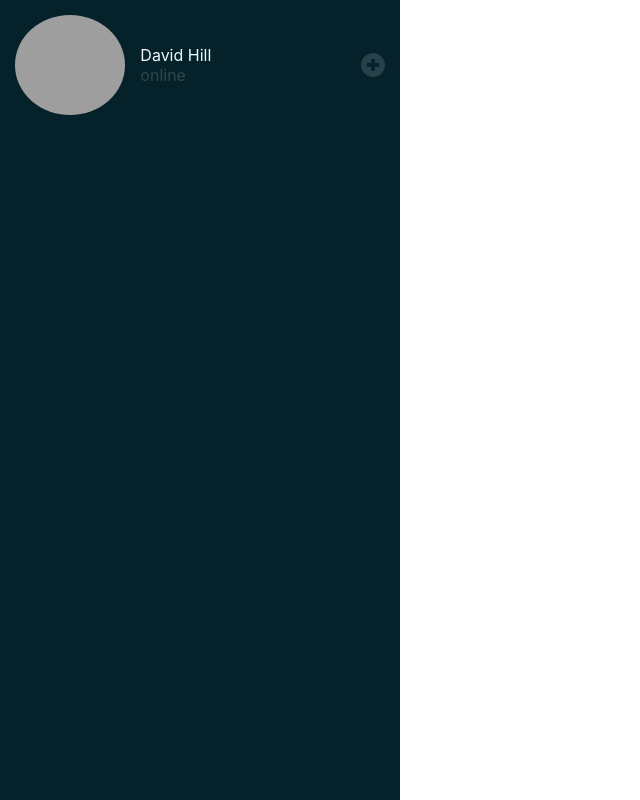
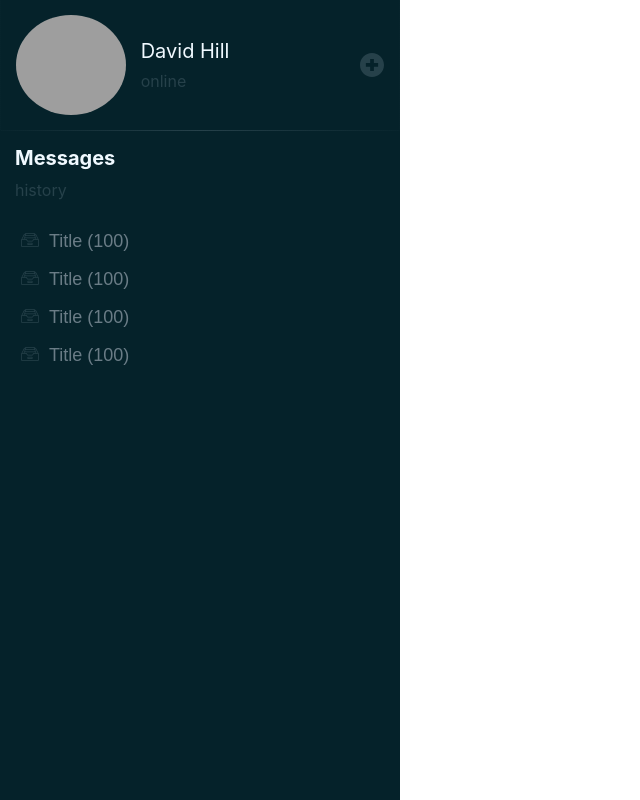
Before and after one commit to sanyamaks/questions-messenger-test, a React (Create React App) app: page / in a window 1280 px wide. Shown: the whole page, without its empty margins (0-640 px from the left). Built offline with nearby package versions, Linux system fonts and the light colour scheme; grey boxes are pictures that could not be loaded.

Commit message:
Add MsgSectionContainer, MsgSections, MsgSectionsItem components(layout)

```diff
--- /dev/null
+++ b/src/components/MsgSectionContainer/MsgSectionContainer.js
@@ -0,0 +1,17 @@
+import React from "react";
+import "./MsgSectionContainer.scss";
+import MsgSections from "../MsgSections/MsgSections";
+
+const MsgSectionContainer = () => {
+  return (
+    <div className="msg-section-container">
+      <h3 className="msg-section-container__title">Messages</h3>
+      <p className="msg-section-container__subtitle">history</p>
+      <nav className="msg-section-container__wrapper">
+        <MsgSections />
+      </nav>
+    </div>
+  );
+};
+
+export default MsgSectionContainer;
--- /dev/null
+++ b/src/components/MsgSectionContainer/MsgSectionContainer.scss
@@ -0,0 +1,19 @@
+.msg-section-container {
+  padding: 15px;
+
+  &__title {
+    margin: 0;
+    color: #f0f9ff;
+    font-size: 20px;
+  }
+
+  &__subtitle {
+    margin: 10px 0 0 0;
+    color: #26414a;
+    font-size: 16px;
+  }
+
+  &__wrapper {
+
+  }
+}
--- /dev/null
+++ b/src/components/MsgSections/MsgSections.js
@@ -0,0 +1,16 @@
+import React from "react";
+import "./MsgSections.scss";
+import MsgSectionsItem from "./MsgSectionsItem/MsgSectionsItem";
+
+const MsgSections = () => {
+    return (
+        <ul className="msg-sections">
+            <MsgSectionsItem />
+            <MsgSectionsItem />
+            <MsgSectionsItem />
+            <MsgSectionsItem />
+        </ul>
+    );
+};
+
+export default MsgSections;
--- /dev/null
+++ b/src/components/MsgSections/MsgSections.scss
@@ -0,0 +1,7 @@
+.msg-sections {
+  display: flex;
+  flex-direction: column;
+  margin: 15px 0 0 0;
+  padding: 0;
+  list-style-type: none;
+}
--- /dev/null
+++ b/src/components/MsgSections/MsgSectionsItem/MsgSectionsItem.js
@@ -0,0 +1,16 @@
+import React from "react";
+import "./MsgSectionsItem.scss";
+import { ReactComponent as Logo } from "../../../assets/icons/icon-archive.svg";
+
+const MsgSectionsItem = () => {
+  return (
+    <li className="msg-sections-item">
+      <button className="msg-sections-item__button">
+        <Logo class="msg-sections-item__icon" />
+        <p className="msg-sections-item__title">Title (100)</p>
+      </button>
+    </li>
+  );
+};
+
+export default MsgSectionsItem;
--- /dev/null
+++ b/src/components/MsgSections/MsgSectionsItem/MsgSectionsItem.scss
@@ -0,0 +1,29 @@
+.msg-sections-item {
+  margin: 15px 0 0 0;
+
+
+  &__button {
+    display: flex;
+    cursor: pointer;
+    background: none;
+    border: none;
+    outline: none;
+
+    &:hover > * {
+      color: #90a4ae;
+      fill: #35525b;
+    }
+  }
+
+  &__icon {
+    height: 18px;
+    width: 18px;
+    fill: #26414a;
+  }
+
+  &__title {
+    margin: 0 0 0 10px;
+    color: #6a7c86;
+    font-size: 18px;
+  }
+}
--- a/src/components/Profile/Profile.scss
+++ b/src/components/Profile/Profile.scss
@@ -2,6 +2,10 @@
   display: flex;
   align-items: center;
   padding: 15px;
+  border-width: 1px;
+  border-style: solid;
+  border-image: linear-gradient(to right, rgba(0, 0, 0, 0), #26414a, rgba(0, 0, 0, 0)) 20;
+  border-top: none;
 
   &__avatar {
     flex: 1;
@@ -21,11 +25,13 @@
   &__name {
     margin: 0;
     color: #f0f9ff;
+    font-size: 20px;
   }
 
   &__status {
-    margin: 0;
-    color: #2f474f;
+    margin: 8px 0 0 0;
+    color: #26414a;
+    font-size: 16px;
   }
 
   &__button {
@@ -37,6 +43,7 @@
     height: 24px;
     width: 24px;
     max-width: 24px;
+    cursor: pointer;
   }
 
   &__button-icon {
--- a/src/components/Sidebar/Sidebar.js
+++ b/src/components/Sidebar/Sidebar.js
@@ -1,11 +1,13 @@
 import React from "react";
 import "./Sidebar.scss";
 import Profile from "../Profile/Profile";
+import MsgSectionContainer from "../MsgSectionContainer/MsgSectionContainer";
 
 const Sidebar = () => {
   return (
     <div className="sidebar">
       <Profile />
+      <MsgSectionContainer />
     </div>
   );
 };
```
